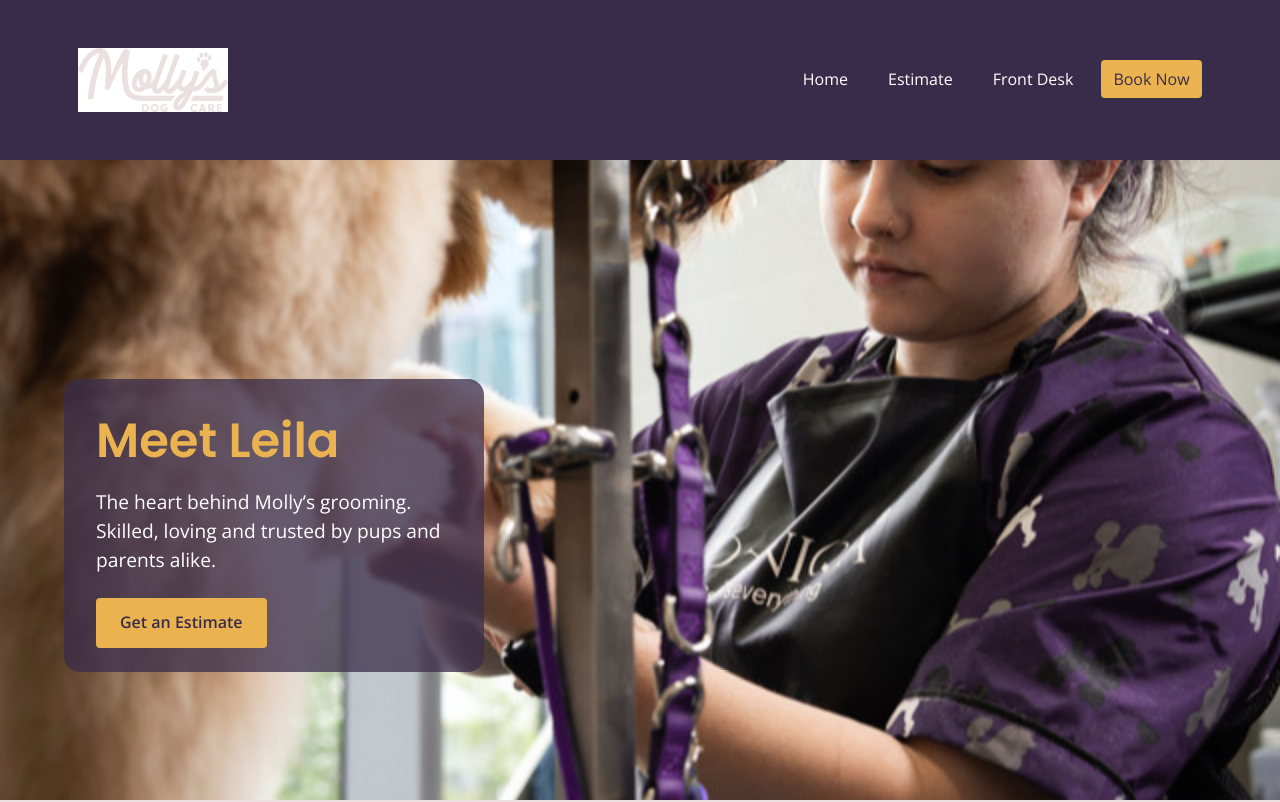
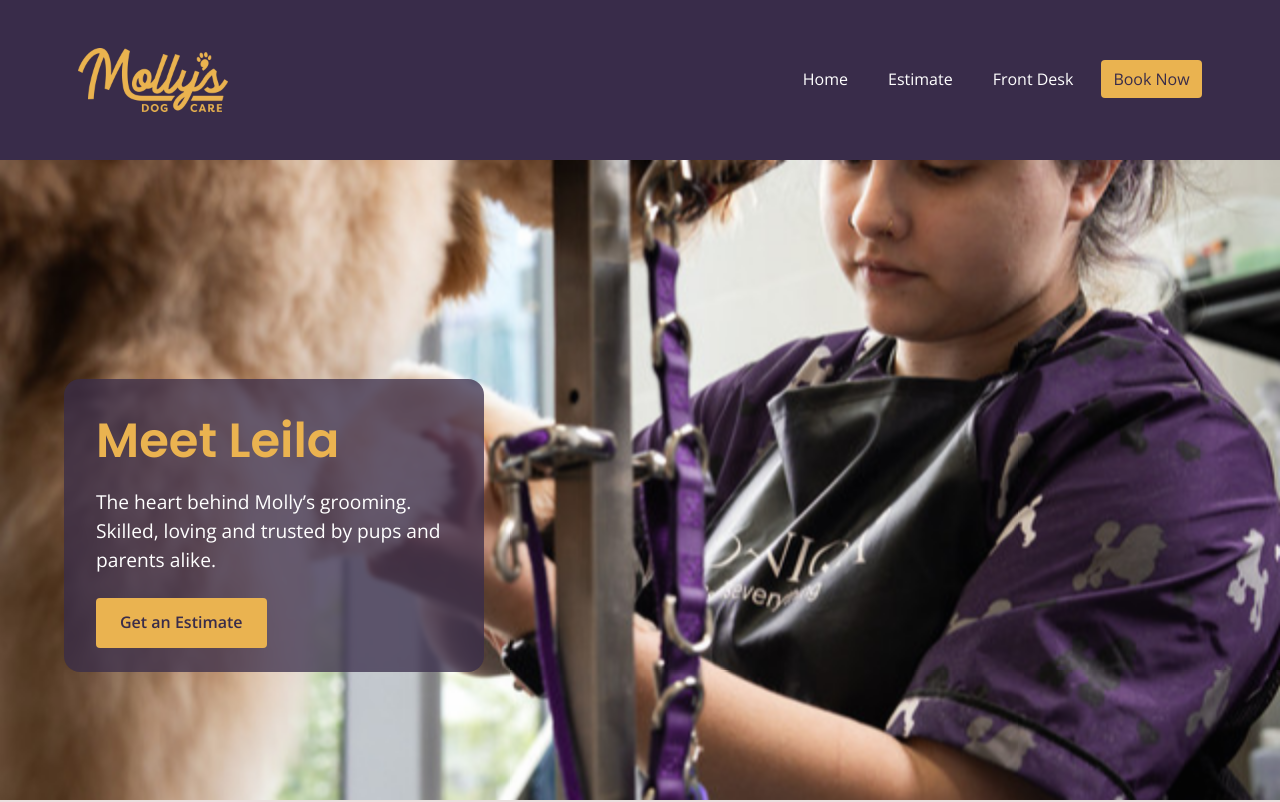
Before and after one commit to GParks1995/grooming, a plain HTML site: page index.html in a window 1280 px wide. Shown: the top 802 px of the page. Drawn offline with nearby package versions, Linux system fonts and the light colour scheme.

Commit message:
Update index.html

```diff
--- a/index.html
+++ b/index.html
@@ -15,7 +15,7 @@
   <nav id="mainNav">
     <div class="nav-wrapper container">
       <div class="logo" style="display: flex; align-items: center;">
-  <img src="images/mollys_logo_white3.jpg" alt="Molly's Dog Care logo" style="height:64px; max-width: 180px;">
+  <img src="images/mollys_logo_white4.png" alt="Molly's Dog Care logo" style="height:64px; max-width: 180px;">
 </div>
 
       <ul>
```
